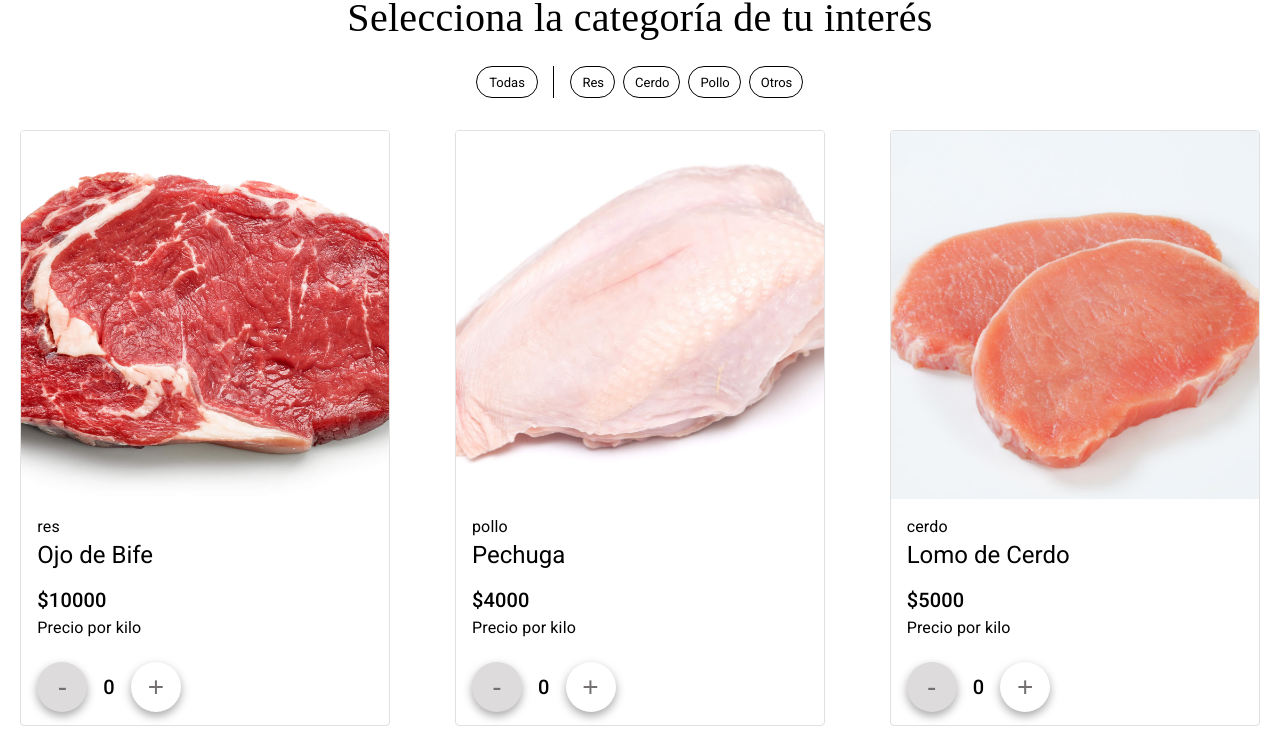
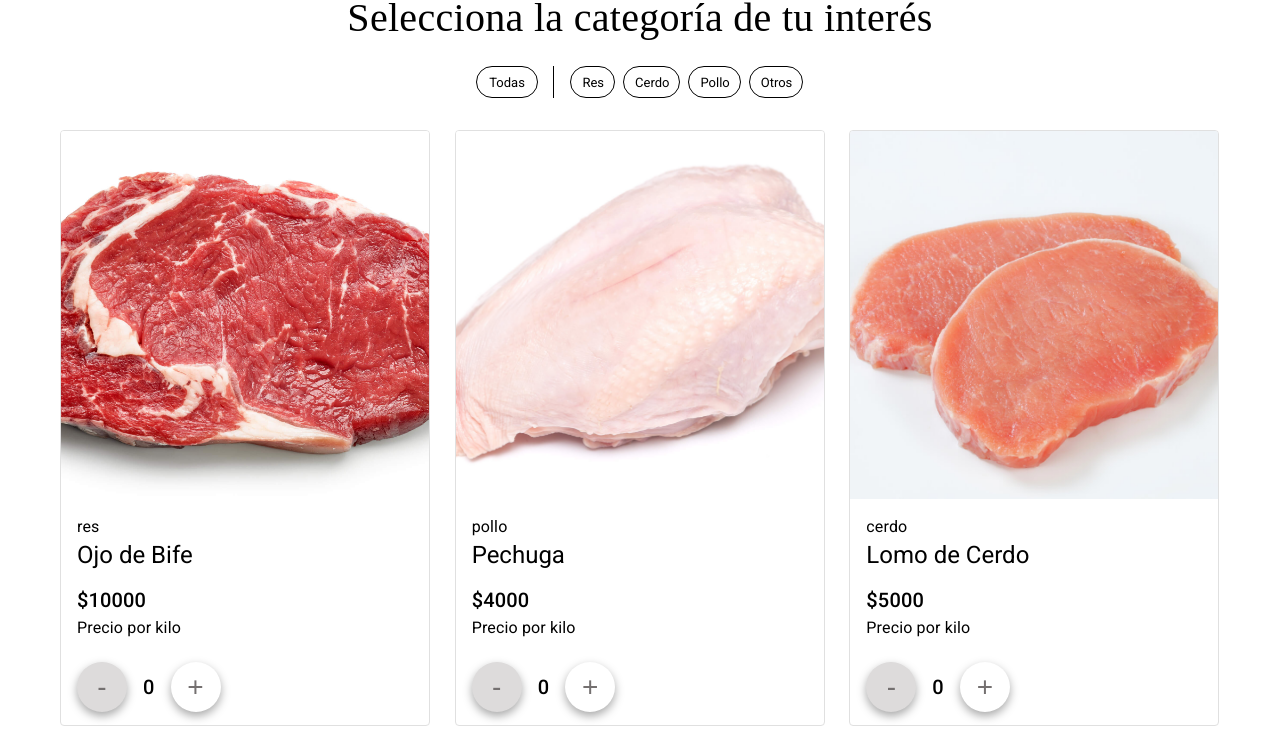
Before and after one commit to MychelGarzon/meatShop, a React (Vite) app: page / in a window 1280 px wide. Shown: the part 534-1279 px from the top of the page. Built offline with nearby package versions, Linux system fonts and the light colour scheme.

Commit message:
adjust grip to keep the gap

```diff
--- a/src/routes/home/home.module.css
+++ b/src/routes/home/home.module.css
@@ -23,17 +23,18 @@
 .cardGrid {
   display: grid;
   width: 100%;
+  max-width: 1200px;
   justify-content: center;
-  justify-items: center;
+  gap: 20px;
+  padding: 0 20px;
+  box-sizing: border-box;
+  margin: 0 auto;
 }
 
 /* android */
 @media (min-width: 0px) {
   .cardGrid {
     grid-template-columns: repeat(auto-fill, minmax(298px, 1fr));
-    column-gap: 0 !important;
-    row-gap: 20px !important;
-    justify-items: center;
   }
 
   .bannerBox {
@@ -45,9 +46,6 @@
 @media (min-width: 430px) {
   .cardGrid {
     grid-template-columns: repeat(auto-fill, minmax(356px, 1fr));
-    column-gap: 0 !important;
-    row-gap: 20px !important;
-    justify-items: center;
   }
 
   .bannerBox {
@@ -59,9 +57,6 @@
 @media (min-width: 834px) {
   .cardGrid {
     grid-template-columns: repeat(auto-fill, minmax(268px, 1fr));
-    column-gap: 2px !important;
-    row-gap: 20px !important;
-    justify-items: center;
   }
 
   .bannerBox {
@@ -73,9 +68,7 @@
 @media (min-width: 1024px) {
   .cardGrid {
     grid-template-columns: repeat(auto-fill, minmax(368px, 1fr));
-    gap: 24px !important;
-    row-gap: 20px !important;
-    justify-items: center;
+    gap: 24px;
   }
 
   .bannerBox {
```
